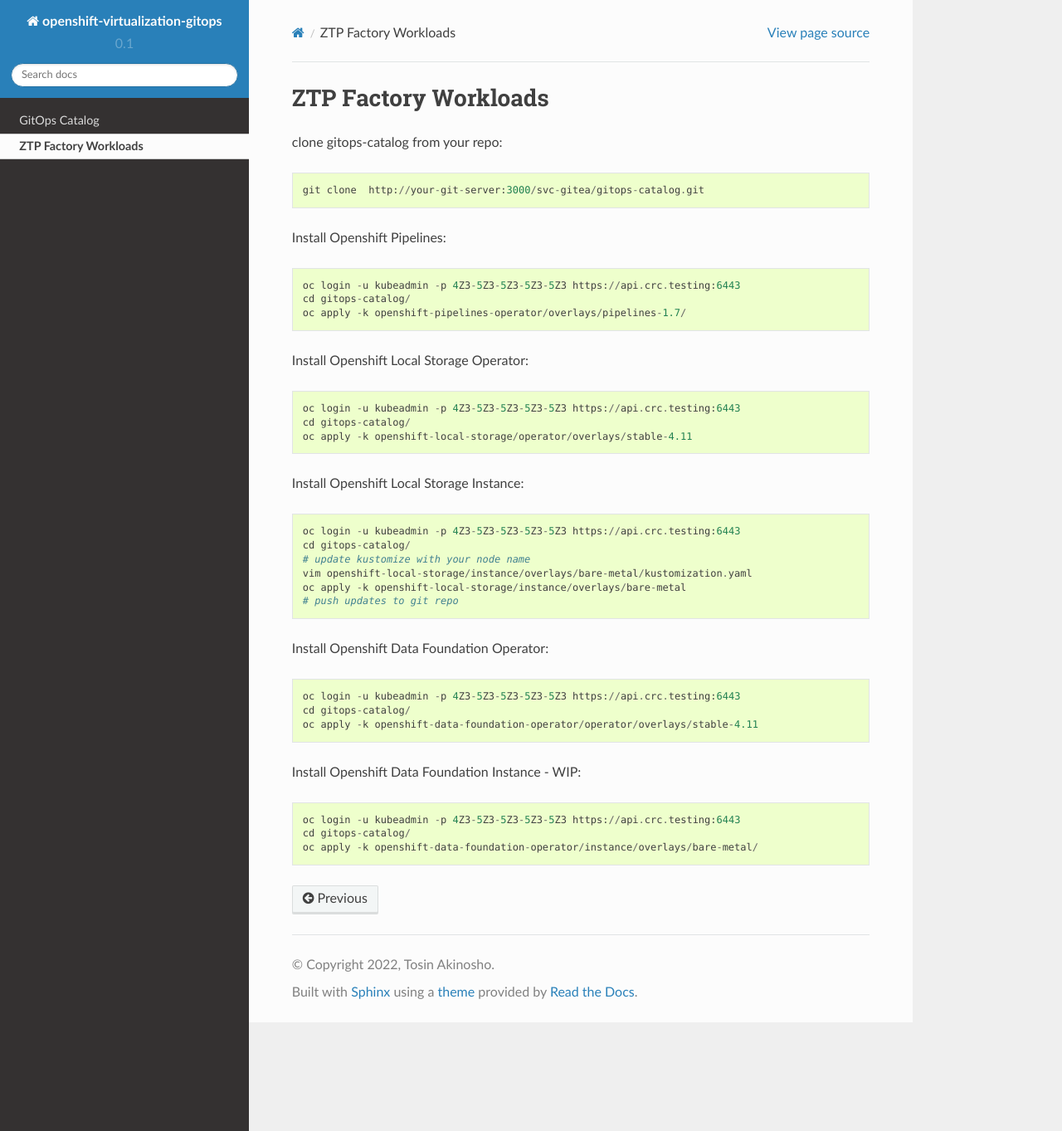
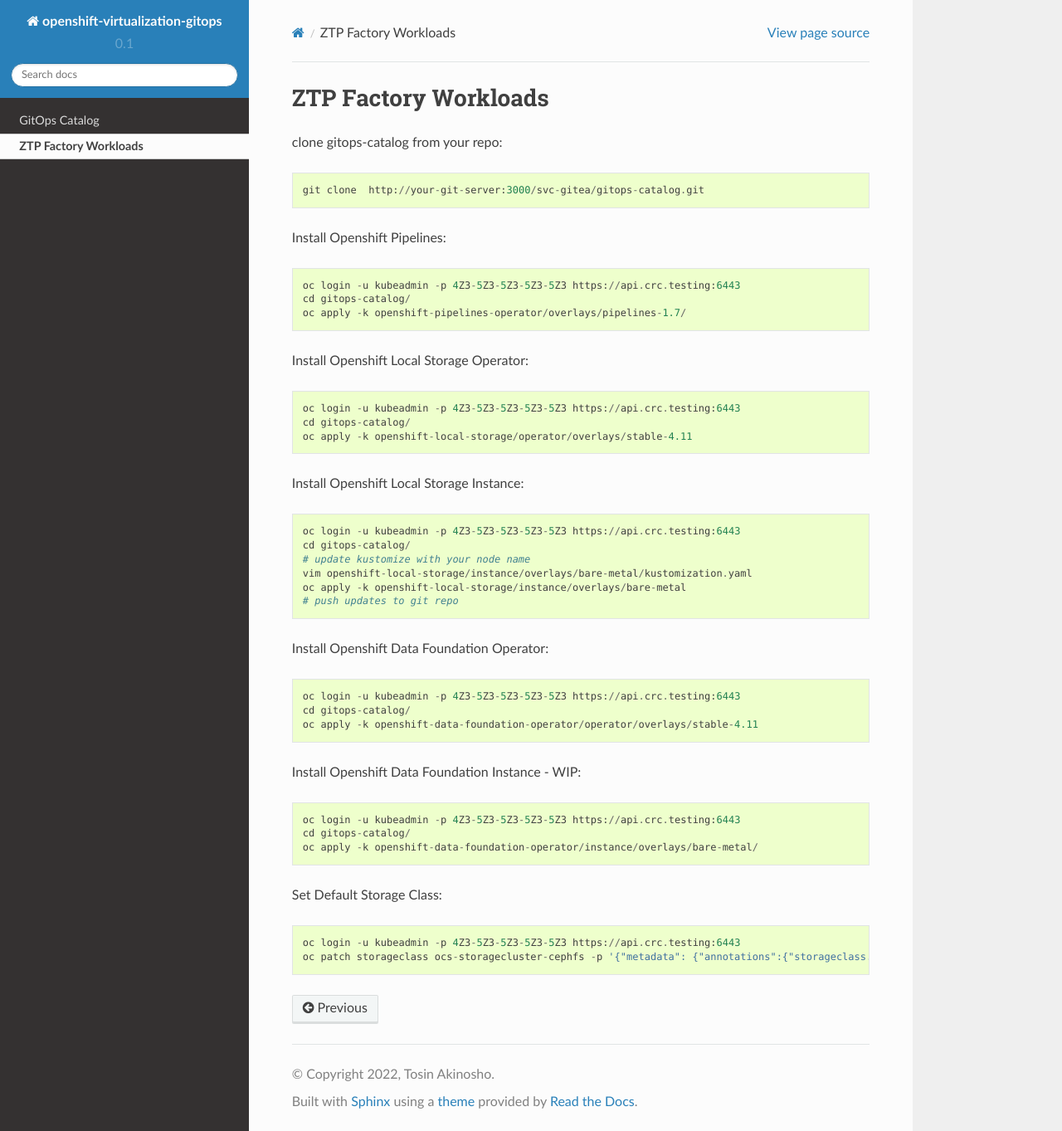
Before and after one commit to tosin2013/kvm-gitops, a Sphinx documentation site: the page built from docs/ztp-factory-workloads.rst, in a window 1280 px wide and 1363 px high. Shown: the whole window at 83% size. Built offline with Sphinx 7.4.7 and the Read the Docs theme 2.0.0, drawn with Linux system fonts in a browser that asks for light colours.

Commit message:
updating storage class

```diff
--- a/docs/ztp-factory-workloads.rst
+++ b/docs/ztp-factory-workloads.rst
@@ -39,3 +39,8 @@ Install Openshift Data Foundation Instance - WIP::
     oc login -u kubeadmin -p 4Z3-5Z3-5Z3-5Z3-5Z3 https://api.crc.testing:6443
     cd gitops-catalog/
     oc apply -k openshift-data-foundation-operator/instance/overlays/bare-metal/
+
+Set Default Storage Class::
+
+    oc login -u kubeadmin -p 4Z3-5Z3-5Z3-5Z3-5Z3 https://api.crc.testing:6443
+    oc patch storageclass ocs-storagecluster-cephfs -p '{"metadata": {"annotations":{"storageclass.kubernetes.io/is-default-class":"true"}}}'
```
